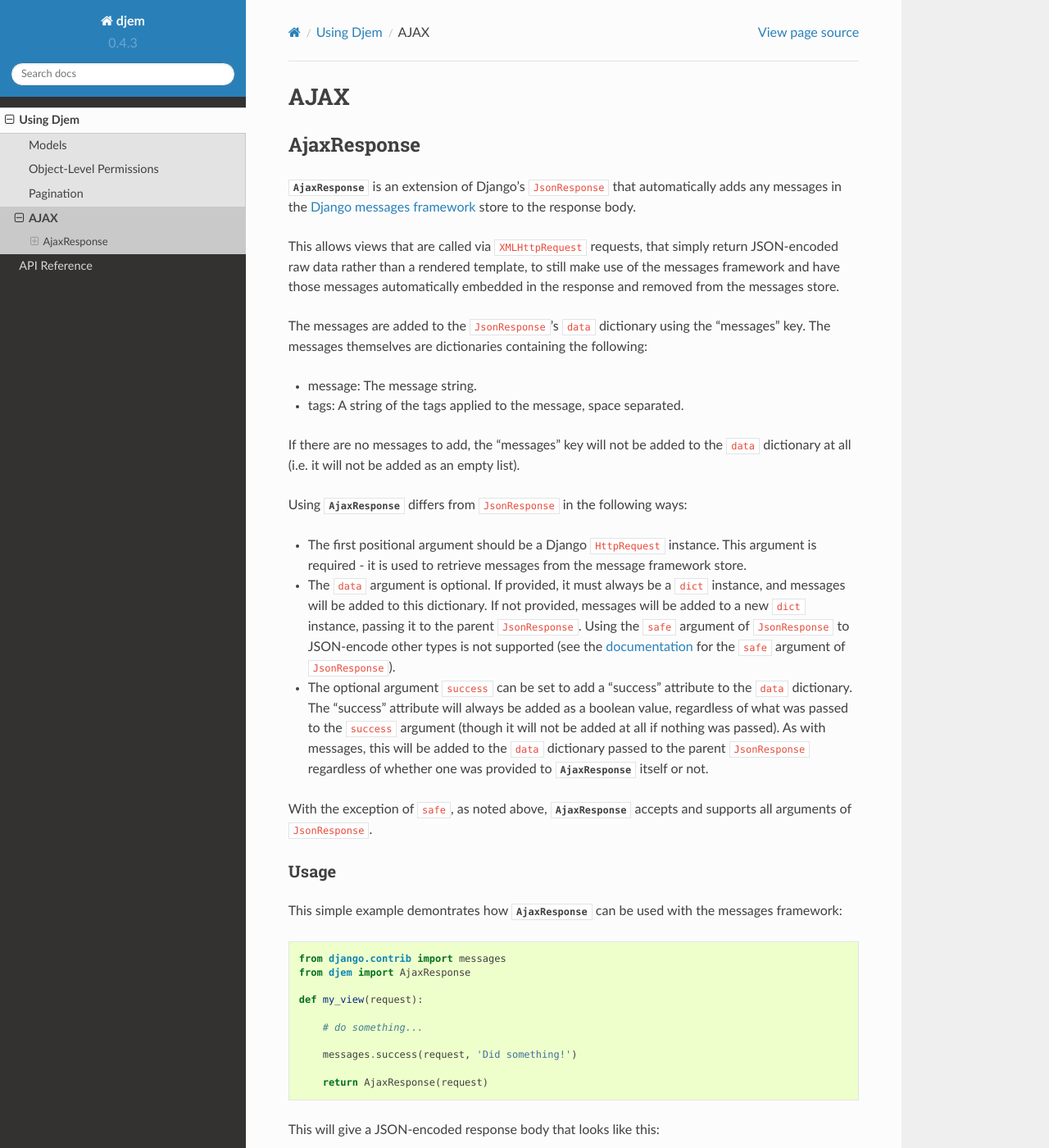
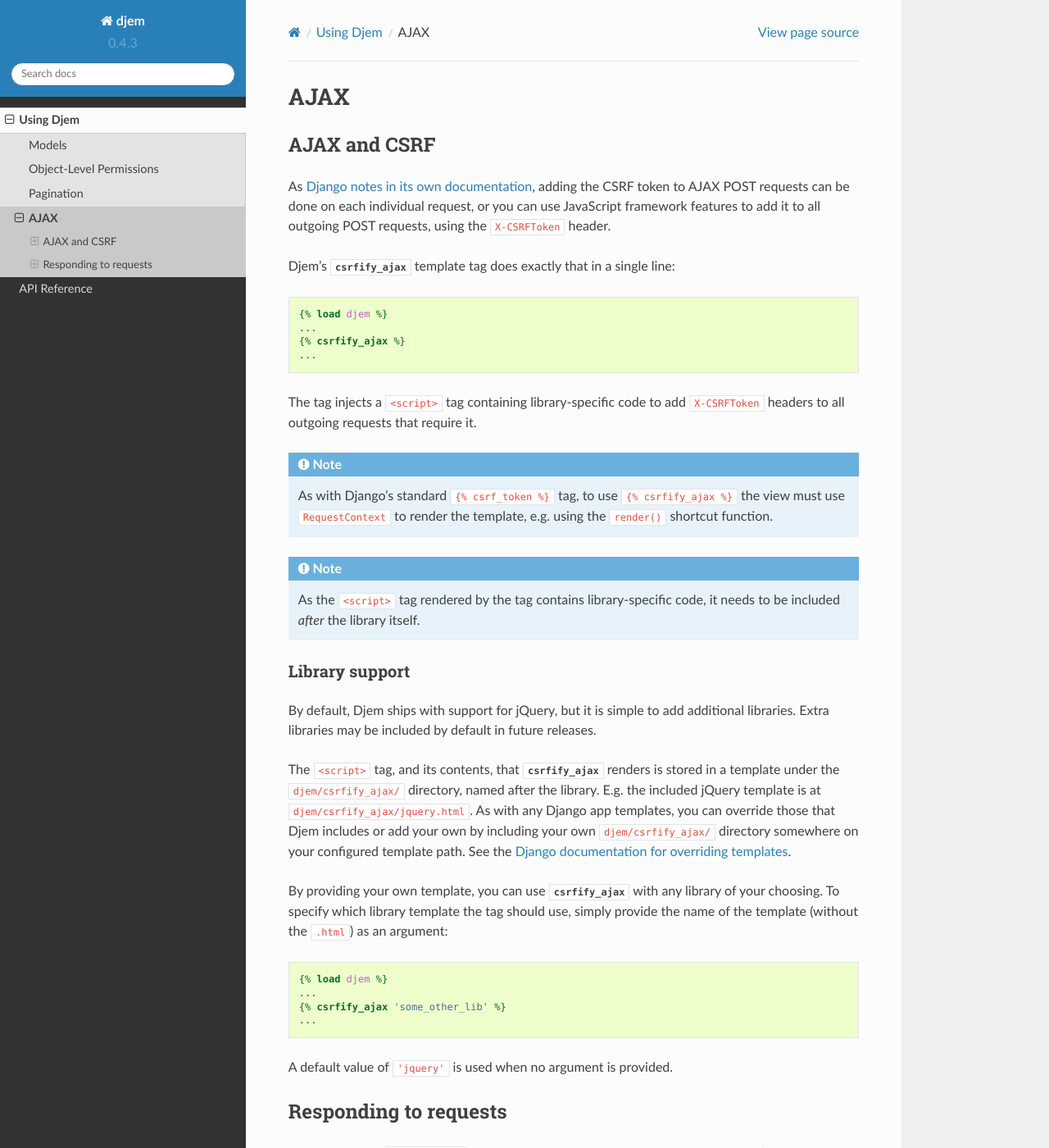
Before and after one commit to oogles/djem, a Sphinx documentation site: the page built from docs/topics/ajax.rst, in a window 1280 px wide and 1400 px high. Shown: the whole window at 82% size. Built offline with Sphinx 7.4.7 and the Read the Docs theme 2.0.0, drawn with Linux system fonts in a browser that asks for light colours; some of the changed text lies outside the part shown.

Commit message:
Updated included csrfify_ajax template for jquery to include the wrapping <script> tags. Added documentation for csrfify_ajax template tag.

```diff
--- a/docs/topics/ajax.rst
+++ b/docs/topics/ajax.rst
@@ -2,16 +2,63 @@
 AJAX
 ====
 
-.. module:: djem.ajax
+AJAX and CSRF
+=============
 
-AjaxResponse
-============
+.. currentmodule:: djem.templatetags.djem
 
-:class:`AjaxResponse` is an extension of Django's ``JsonResponse`` that automatically adds any messages in the `Django messages framework <https://docs.djangoproject.com/en/stable/ref/contrib/messages/>`_ store to the response body.
+As `Django notes in its own documentation <https://docs.djangoproject.com/en/stable/ref/csrf/#ajax>`_, adding the CSRF token to AJAX POST requests can be done on each individual request, or you can use JavaScript framework features to add it to all outgoing POST requests, using the ``X-CSRFToken`` header.
 
-This allows views that are called via ``XMLHttpRequest`` requests, that simply return JSON-encoded raw data rather than a rendered template, to still make use of the messages framework and have those messages automatically embedded in the response and removed from the messages store.
+Djem's :ttag:`csrfify_ajax` template tag does exactly that in a single line:
 
-The messages are added to the ``JsonResponse``'s ``data`` dictionary using the "messages" key. The messages themselves are dictionaries containing the following:
+.. code-block:: html+django
+
+    {% load djem %}
+    ...
+    {% csrfify_ajax %}
+    ...
+
+The tag injects a ``<script>`` tag containing library-specific code to add ``X-CSRFToken`` headers to all outgoing requests that require it.
+
+.. note::
+
+    As with Django's standard ``{% csrf_token %}`` tag, to use ``{% csrfify_ajax %}`` the view must use ``RequestContext`` to render the template, e.g. using the ``render()`` shortcut function.
+
+.. note::
+
+    As the ``<script>`` tag rendered by the tag contains library-specific code, it needs to be included *after* the library itself.
+
+Library support
+---------------
+
+By default, Djem ships with support for jQuery, but it is simple to add additional libraries. Extra libraries may be included by default in future releases.
+
+The ``<script>`` tag, and its contents, that :ttag:`csrfify_ajax` renders is stored in a template under the ``djem/csrfify_ajax/`` directory, named after the library. E.g. the included jQuery template is at ``djem/csrfify_ajax/jquery.html``. As with any Django app templates, you can override those that Djem includes or add your own by including your own ``djem/csrfify_ajax/`` directory somewhere on your configured template path. See the `Django documentation for overriding templates <https://docs.djangoproject.com/en/stable/howto/overriding-templates/>`_.
+
+By providing your own template, you can use :ttag:`csrfify_ajax` with any library of your choosing. To specify which library template the tag should use, simply provide the name of the template (without the ``.html``) as an argument:
+
+.. code-block:: html+django
+
+    {% load djem %}
+    ...
+    {% csrfify_ajax 'some_other_lib' %}
+    ...
+
+A default value of ``'jquery'`` is used when no argument is provided.
+
+
+Responding to requests
+======================
+
+.. currentmodule:: djem.ajax
+
+Django provides ``JsonResponse`` to aid in responding to data-centric AJAX requests (as opposed to those that return rendered HTML to be injected directly into the page). Djem provides a simple extension of ``JsonResponse`` that adds some additional features: :class:`AjaxResponse`.
+
+``AjaxResponse`` automatically adds any messages in the `Django messages framework <https://docs.djangoproject.com/en/stable/ref/contrib/messages/>`_ store to the response body.
+
+This allows views that are called via AJAX and return JSON-encoded data to still make use of the messages framework and have those messages automatically embedded in the response and removed from the message store.
+
+The messages are added to the parent ``JsonResponse``'s ``data`` dictionary using the "messages" key. The messages themselves are dictionaries containing the following:
 
 * message: The message string.
 * tags: A string of the tags applied to the message, space separated.
```
Also changed, not shown: docs/ref/template_tags.rst (+25 -0 lines), 4 other files.
